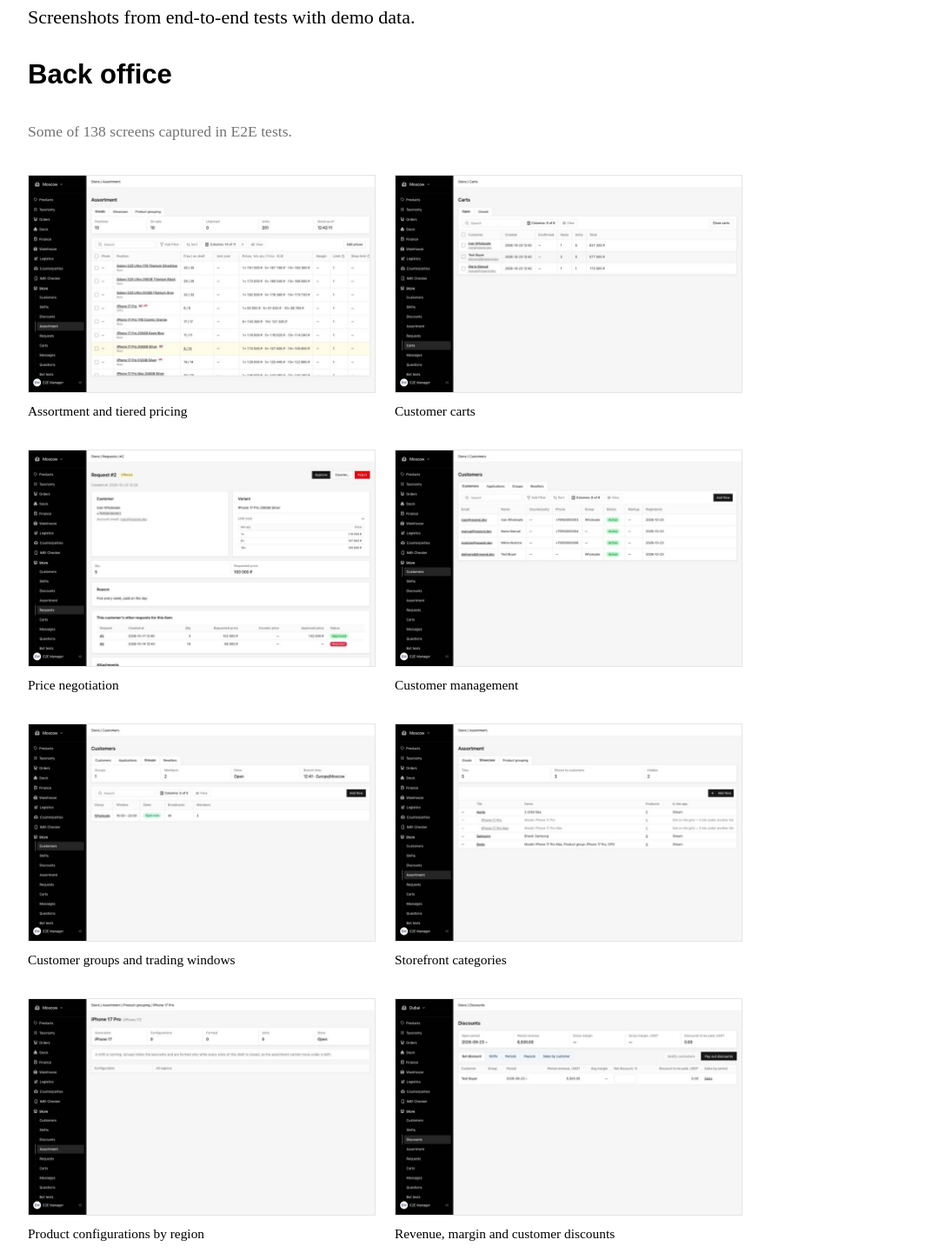
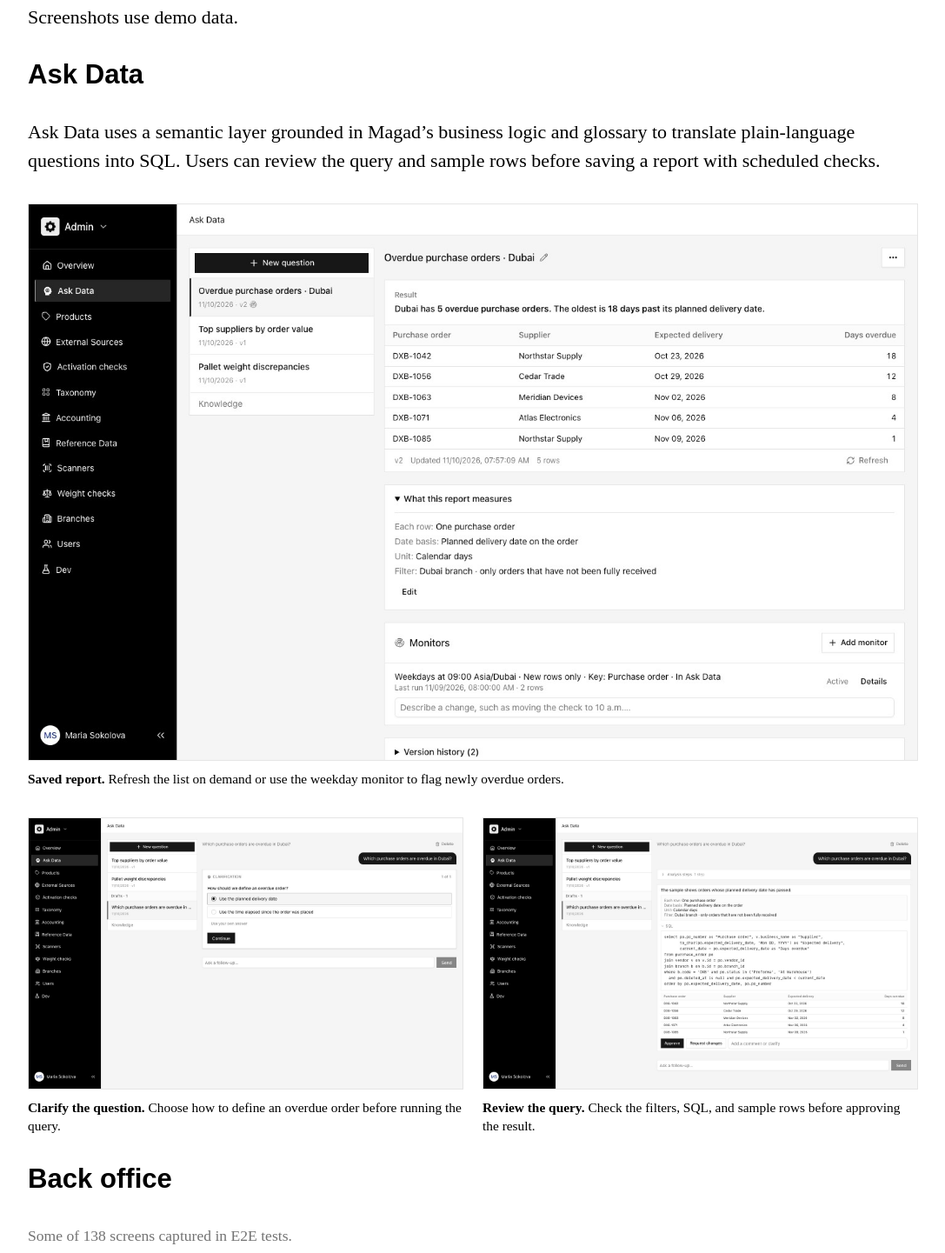
Before and after one commit to real-alexei/resume, a plain HTML site: page magad/index.html in a window 1280 px wide. Shown: the part 227-1668 px from the top of the page at 87% size, without its empty margins (96-1183 px from the left). Drawn offline with Linux system fonts and the light colour scheme.

Commit message:
Showcase Ask Data in the Magad resume

```diff
--- a/magad/index.html
+++ b/magad/index.html
@@ -15,6 +15,10 @@
     img { display: block; width: auto; height: auto; max-width: 100%; max-height: 300px; border: 1px solid #e5e5e5; box-sizing: border-box; }
     .screens img { width: 400px; }
     figcaption { margin-top: 0.5rem; font-size: 0.7em; line-height: 1.35; }
+    .ask-data-screens { display: grid; grid-template-columns: repeat(auto-fit, minmax(min(100%, 350px), 1fr)); }
+    .ask-data-screens .featured { grid-column: 1 / -1; }
+    .ask-data-screens a { display: block; }
+    .ask-data-screens img { width: 100%; max-height: none; }
     .mobile img { width: 138px; }
     .muted { color: #737373; font-size: 0.8em; }
   </style>
@@ -24,7 +28,32 @@
   <a class="back" href="../">Back</a>
   <h2 class="hug">Magad</h2>
   <p>B2B commerce and retail operations — back office, warehouse, and native mobile apps.</p>
-  <p>Screenshots from end-to-end tests with demo data.</p>
+  <p>Screenshots use demo data.</p>
+
+  <section aria-labelledby="ask-data">
+    <h3 id="ask-data">Ask Data</h3>
+    <p>Ask Data uses a semantic layer grounded in Magad’s business logic and glossary to translate plain-language questions into SQL. Users can review the query and sample rows before saving a report with scheduled checks.</p>
+    <div class="screens ask-data-screens">
+      <figure class="featured">
+        <a href="screenshots/ask-data-report.jpg" target="_blank" rel="noopener">
+          <img src="screenshots/ask-data-report.jpg" width="1440" height="900" alt="Saved report showing five overdue purchase orders in Dubai and a weekday monitor for new overdue orders">
+        </a>
+        <figcaption><strong>Saved report.</strong> Refresh the list on demand or use the weekday monitor to flag newly overdue orders.</figcaption>
+      </figure>
+      <figure>
+        <a href="screenshots/ask-data-clarification.jpg" target="_blank" rel="noopener">
+          <img src="screenshots/ask-data-clarification.jpg" width="1440" height="900" alt="Ask Data asks whether to measure delays from the planned delivery date or the order date" loading="lazy">
+        </a>
+        <figcaption><strong>Clarify the question.</strong> Choose how to define an overdue order before running the query.</figcaption>
+      </figure>
+      <figure>
+        <a href="screenshots/ask-data-query-preview.jpg" target="_blank" rel="noopener">
+          <img src="screenshots/ask-data-query-preview.jpg" width="1440" height="900" alt="Query review showing the filters, expanded SQL, sample purchase orders, and approval controls" loading="lazy">
+        </a>
+        <figcaption><strong>Review the query.</strong> Check the filters, SQL, and sample rows before approving the result.</figcaption>
+      </figure>
+    </div>
+  </section>
 
   <h3>Back office</h3>
   <p class="muted">Some of 138 screens captured in E2E tests.</p>
```
Also changed, not shown: magad/screenshots/ask-data-clarification.jpg (added), magad/screenshots/ask-data-query-preview.jpg (added), magad/screenshots/ask-data-report.jpg (added).
